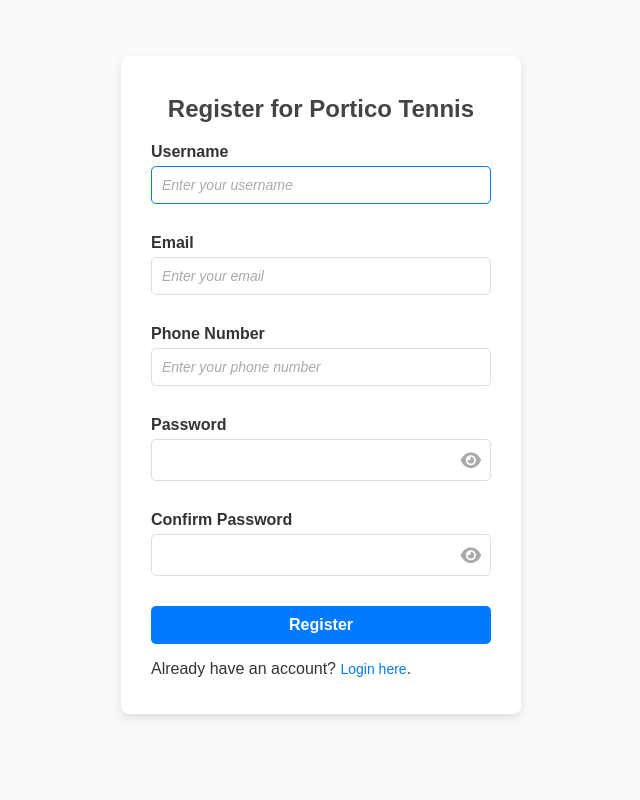
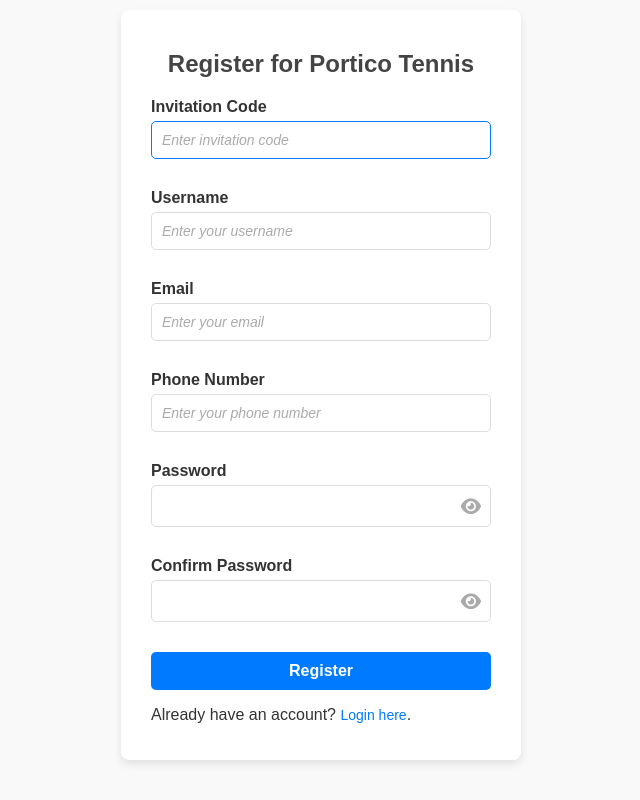
Before and after one commit to amitshokeen/portico_tennis, a Django app: page /register/ in a window 1280 px wide. Shown: the whole page, without its empty margins (319-959 px from the left). Run offline with Django 5.2, Linux system fonts and the light colour scheme.

Commit message:
invitation codes

```diff
--- a/portico_tennis/templates/users/register.html
+++ b/portico_tennis/templates/users/register.html
@@ -16,6 +16,16 @@
             <!--
             {{ form.as_p }}
             -->
+            <div class="form-group">
+                <label for="id_invitation_code">Invitation Code</label>
+                {{ form.invitation_code }}
+                {% if form.invitation_code.errors %}
+                    <div class="error-message">
+                        {{ form.invitation_code.errors.0 }}
+                    </div>
+                {% endif %}
+            </div>
+
             <div class="form-group">
                 <label for="id_username">Username</label>
                 {{ form.username }}
--- a/portico_tennis/users/forms.py
+++ b/portico_tennis/users/forms.py
@@ -3,7 +3,29 @@
 from django.contrib.auth.forms import AuthenticationForm, UserCreationForm
 from django.contrib.auth.forms import PasswordResetForm
 
+# Invitation codes are hard-coded here. Not the best practice.
+# To be improved: 1. store codes in a db and validate against them dynamically.
+# 2. Use of regex patterns to match invitation code formats
+# 3. Use e-mail to send one time codes and verify them... this can be interesting...
+INVITATION_CODES = ["TENNIS2025", "tennis2025", "PLAY2025", "play2025", "testnow"]
+
 class CustomUserCreationForm(UserCreationForm):
+    invitation_code = forms.CharField(
+        required=True,
+        widget=forms.TextInput(attrs={
+            'class': 'form-control',
+            'placeholder': 'Enter invitation code',
+            'id': 'id_invitation_code',
+            'autofocus': True
+        }),
+        label="Invitation Code"
+    )
+    def clean_invitation_code(self):
+        code = self.cleaned_data.get('invitation_code')
+        if code not in INVITATION_CODES:
+            raise forms.ValidationError("Invalid invitation code.")
+        return code
+
     email = forms.EmailField(
         widget=forms.EmailInput(attrs={
             'class': 'form-control',
@@ -21,7 +43,7 @@
 
     class Meta:
         model = CustomUser
-        fields = ['username', 'email', 'phone_number', 'password1', 'password2']
+        fields = ['username', 'email', 'phone_number', 'password1', 'password2', 'invitation_code']
         widgets = {
             'username': forms.TextInput(attrs={
                 'class': 'form-control',
```
